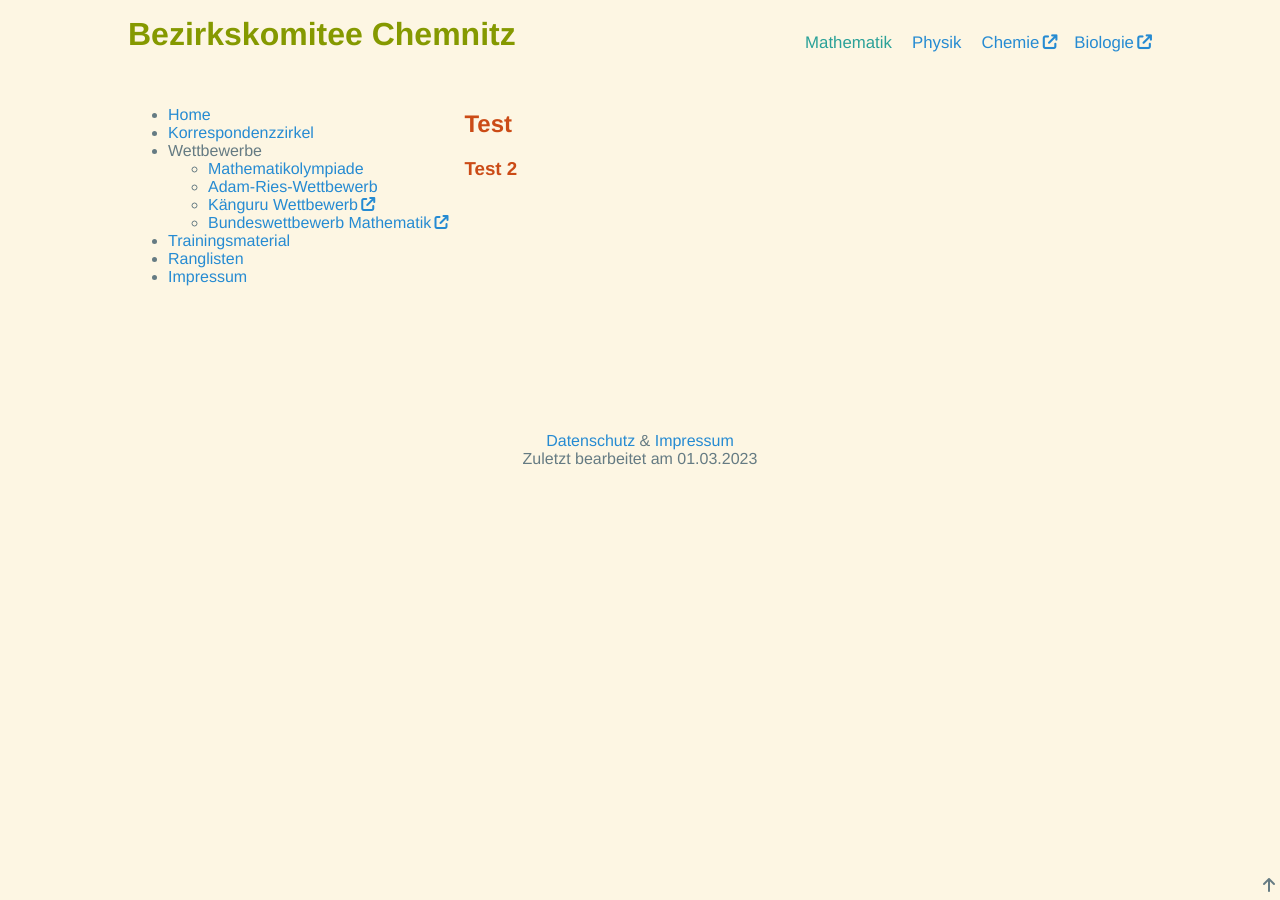
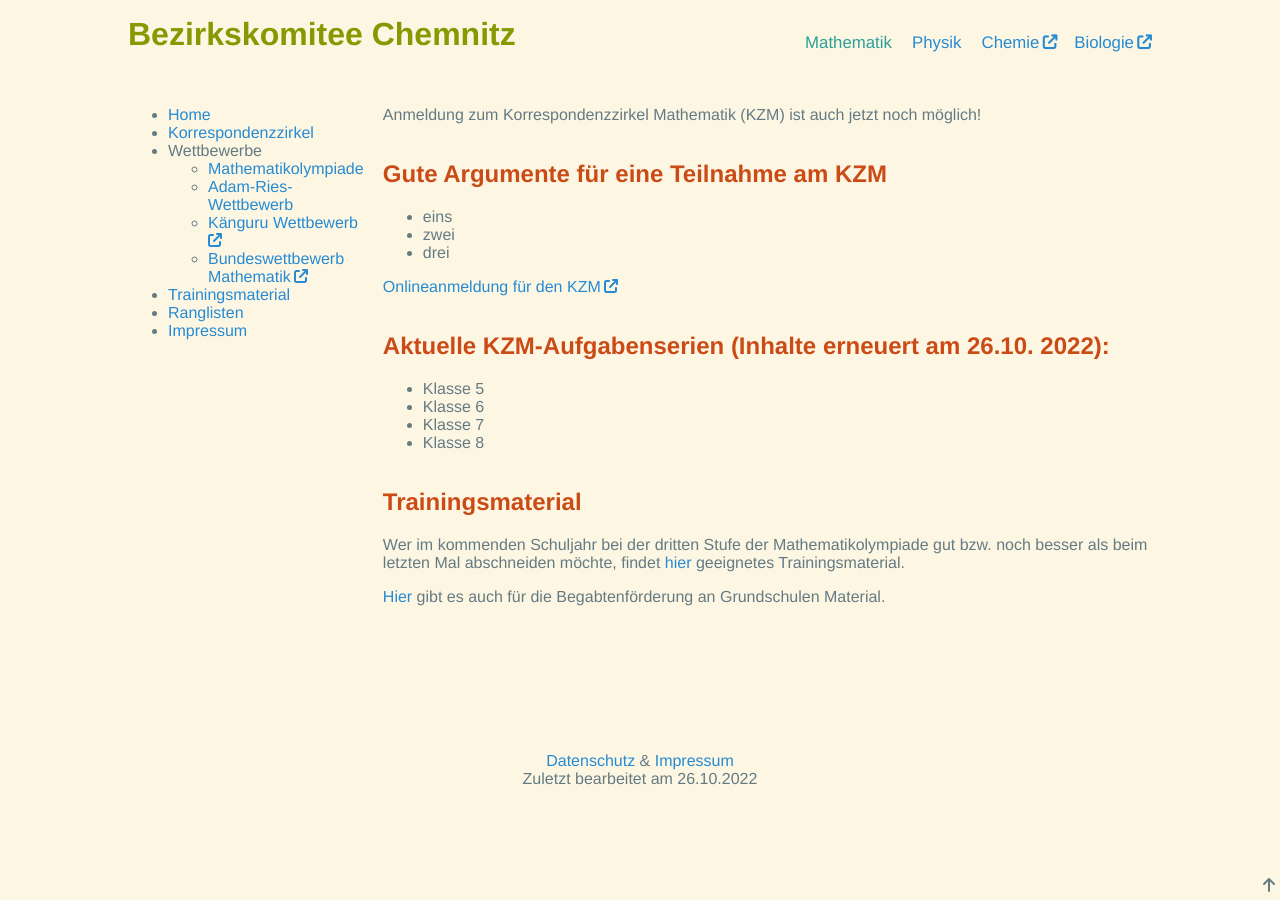
Before and after one commit to Bezirkskomitee-Chemnitz/Bezirkskomitee-Chemnitz.github.io, a Jekyll site: the page built from pages/mathematik/index.md, in a window 1280 px wide. Built offline with Jekyll 4.4.1, drawn with Linux system fonts in a browser that asks for light colours.

Commit message:
update content

```diff
--- a/pages/mathematik/index.md
+++ b/pages/mathematik/index.md
@@ -1,11 +1,29 @@
 ---
 title: Mathematik
-# the url for the navigation link of the faculty is generated from its name, so the faculty permalink needs to match the generator rule:
-# url = faculty.name | downcase | replace: ' ', '-' | relative_url | append: '/'
+# the URL for the faculty navigation link is configured within the topnav and must be the same as this permalink
 permalink: /mathematik/
-date: 2023-03-01
+date: 2022-10-26
 ---
 
-# Test
+Anmeldung zum Korrespondenzzirkel Mathematik (KZM) ist auch jetzt noch möglich!
 
-## Test 2
+# Gute Argumente für eine Teilnahme am KZM
+
+- eins
+- zwei
+- drei
+
+{% include smart_link.html content="Onlineanmeldung für den KZM" external_url="https://www.sachsen.schule/~bezirkskomitee/Onlineanmeldung.htm" %}
+
+# Aktuelle KZM-Aufgabenserien (Inhalte erneuert am 26.10. 2022):
+
+- Klasse 5
+- Klasse 6
+- Klasse 7
+- Klasse 8
+
+# Trainingsmaterial
+
+Wer im kommenden Schuljahr bei der dritten Stufe der Mathematikolympiade gut bzw. noch besser als beim letzten Mal abschneiden möchte, findet [hier](https://www.sachsen.schule/~bezirkskomitee/MO-Vorb-Inh.htm) geeignetes Trainingsmaterial.
+
+[Hier](https://www.sachsen.schule/~bezirkskomitee/neu/Grundschule.htm) gibt es auch für die Begabtenförderung an Grundschulen Material.
```
Also changed, not shown: pages/physik/index.md (+2 -3 lines).
